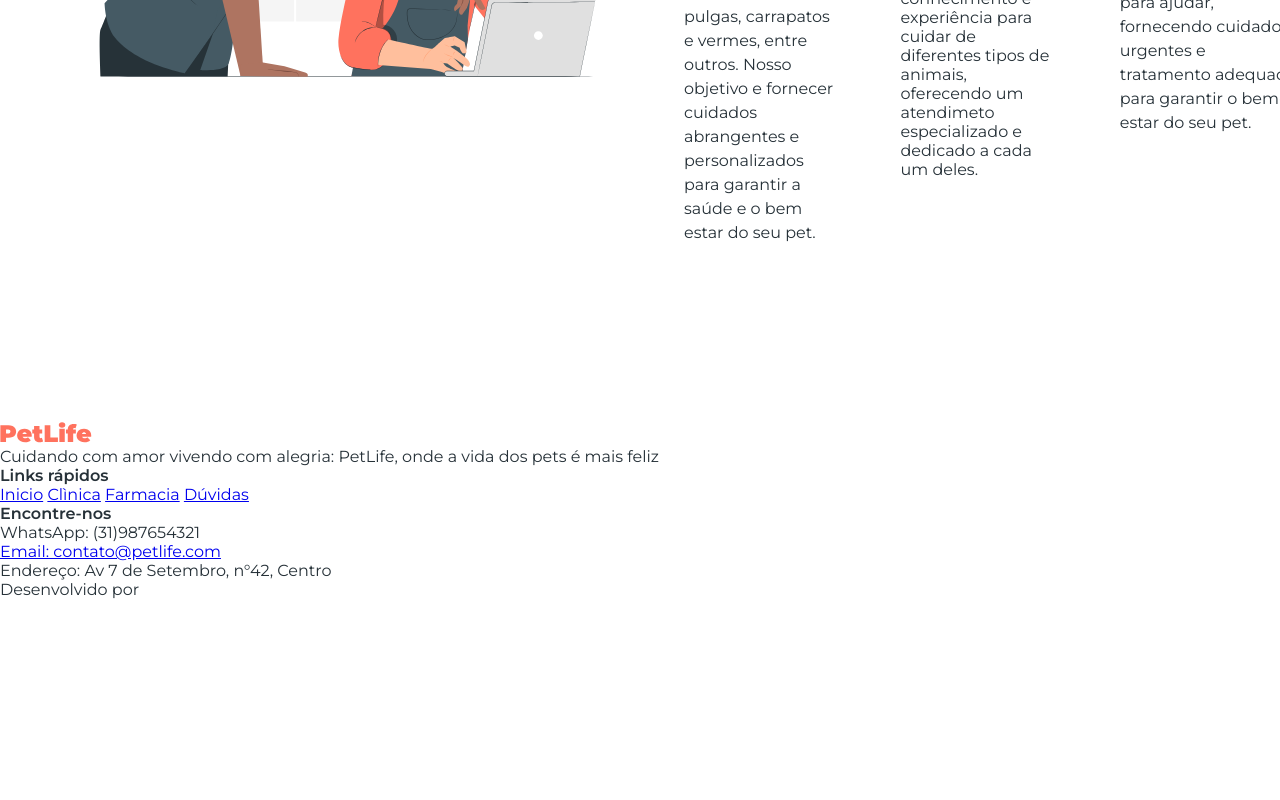
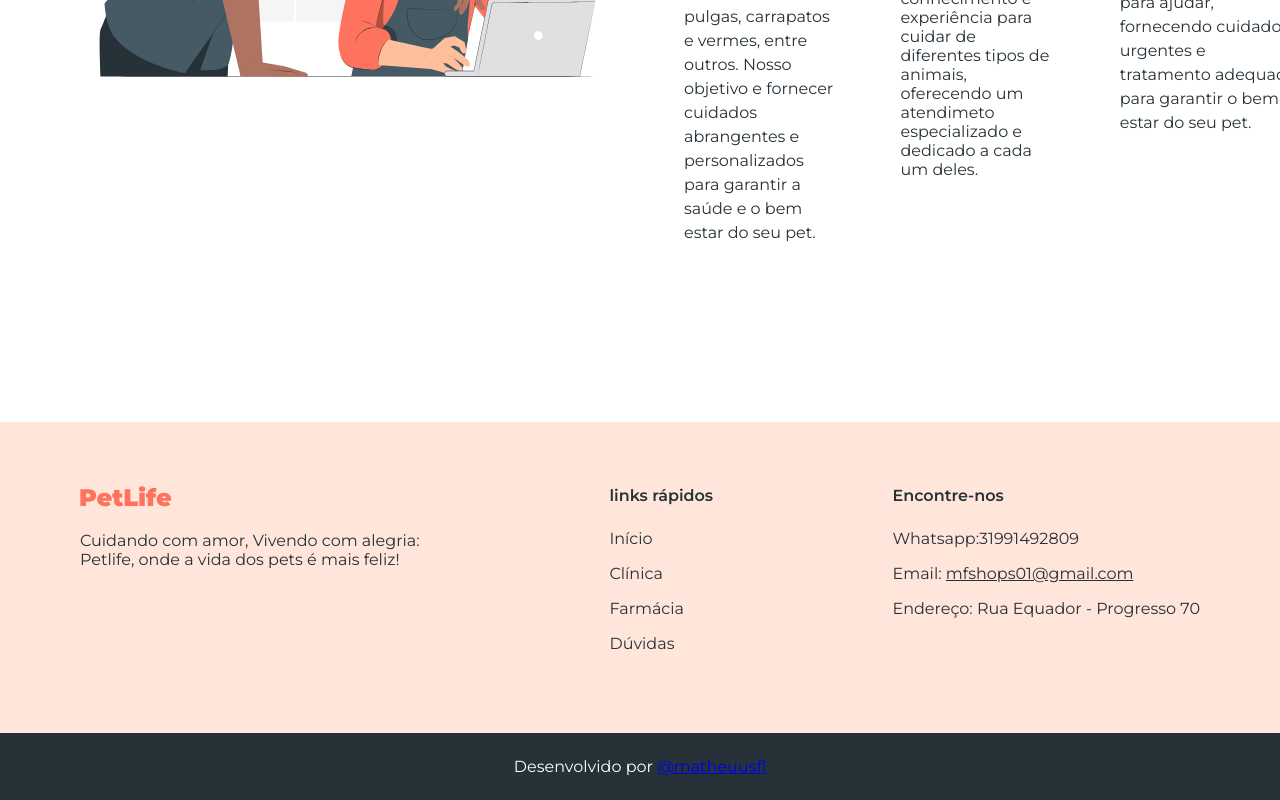
Before and after one commit to matheuusfl/PetLife, a plain HTML site: page index.html in a window 1280 px wide. Shown: the part 3068-3868 px from the top of the page. Before the commit the page ends 3667 px from the top, so only its background shows below. Drawn offline with Linux system fonts and the light colour scheme.

Commit message:
alteração hmtl

```diff
--- a/index.html
+++ b/index.html
@@ -131,28 +131,29 @@
 
     <footer>
         <div>
-        <img src="img/logo.svg" alt="PetLife">
-        <p>Cuidando com amor vivendo com alegria: PetLife, onde a vida dos pets é mais feliz</p>
+            <img src="Img/logo.svg" alt="Petlife">
+            <p>Cuidando com amor, Vivendo com alegria: Petlife, onde a vida dos pets é mais feliz!</p>
         </div>
 
         <div>
-        <strong>Links rápidos</strong>
+            <strong class="titulo">links rápidos</strong>
             <nav>
-        <a href="#inicio">Inicio</a>
-        <a href="#clinica">Clìnica</a>
-        <a href="#farmacia">Farmacia</a>
+                <a href="#inicio">Início</a>
+                <a href="#clinica">Clínica</a>
+                <a href="#farmacia">Farmácia</a>
                 <a href="#duvidas">Dúvidas</a>
             </nav>
         </div>
 
         <div>
-        <strong>Encontre-nos</strong>
-        <p>WhatsApp: (31)987654321</p>
-        <p><a href="mailto:contato@petlife.com">Email: contato@petlife.com</a></p>
-        <p>Endereço: Av 7 de Setembro, n°42, Centro</p>
+                <strong class="titulo">Encontre-nos</strong>
+                <p>Whatsapp:<a href="#" target="_blank">31991492809</a></p>
+                <p>Email: <a href="mfshops01@gmail.com"><u>mfshops01@gmail.com</u></a></p>
+                <p>Endereço: Rua Equador - Progresso 70 </p>
         </div>
     </footer>
-    <div>Desenvolvido por <a href="https://www.linkedin.com/in/matheus-felipe-68476a27b/" target="_blank"></a></div>
-
+    <div id="copyright">
+        Desenvolvido por <a href="https://www.linkedin.com/in/matheus-felipe-68476a27b/" target="_blank">@matheuusfl</a>
+    </div>
 </body>
 </html>
--- a/style.css
+++ b/style.css
@@ -132,3 +132,46 @@ h2{
     right: 24px;
 
 }
+
+footer {
+    background-color: rgba(255, 152, 108, 0.25);
+    display: flex;
+    justify-content: space-between;
+    gap: 80px;
+    padding: 64px 80px;
+}
+
+footer img,
+footer .titulo {
+    display: block;
+    font-weight: 600;
+    margin-bottom: 24px;
+}
+
+footer nav a {
+    color: #263138;
+    display: block;
+    margin-bottom: 16px;
+    text-decoration: none;
+}
+
+footer p {
+    margin-bottom: 16px;
+    max-width: 350px;
+}
+
+footer p a {
+    color: #263138;
+    text-decoration: none;
+}
+
+#copyright {
+    background-color: #263138;
+    color: #FFFFFF;
+    padding: 24px;
+    text-align: center;
+}
+
+copyright a {
+    color: #FF725E;
+}
```
Lines whose indentation alone changed are shown as unchanged.
